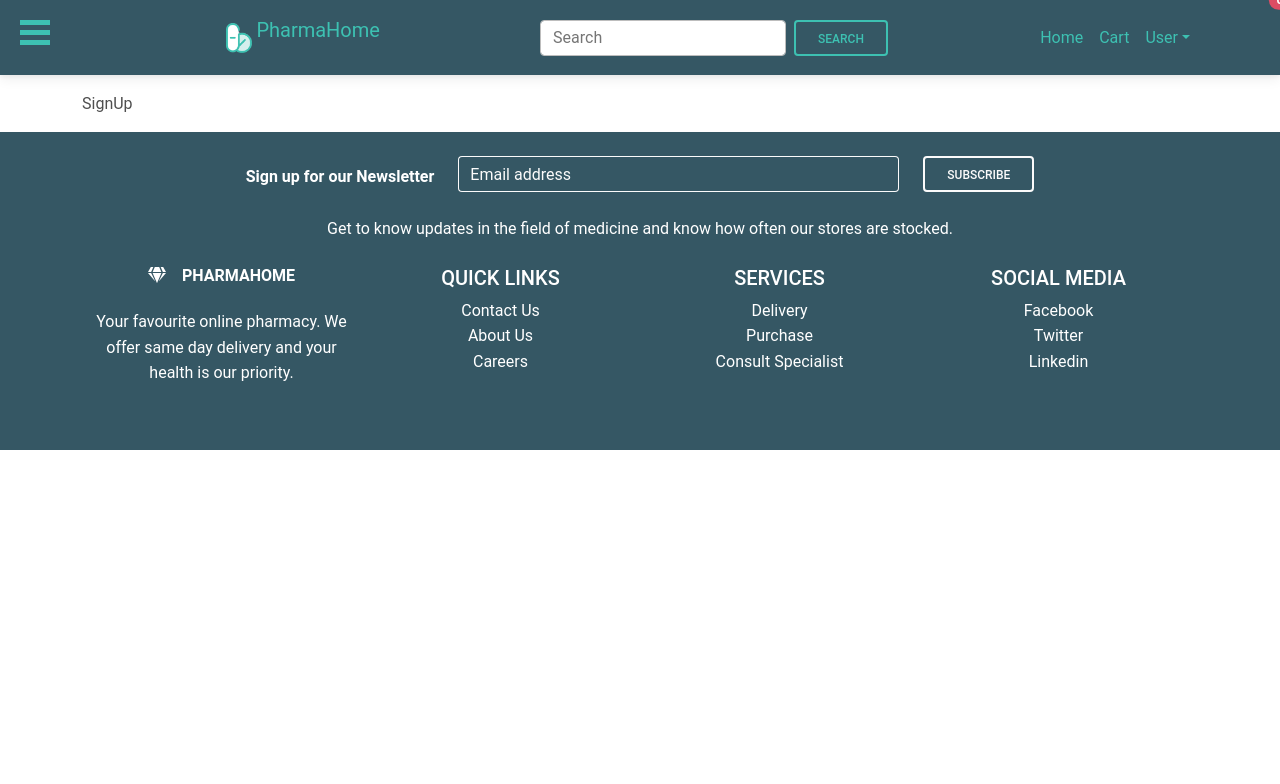
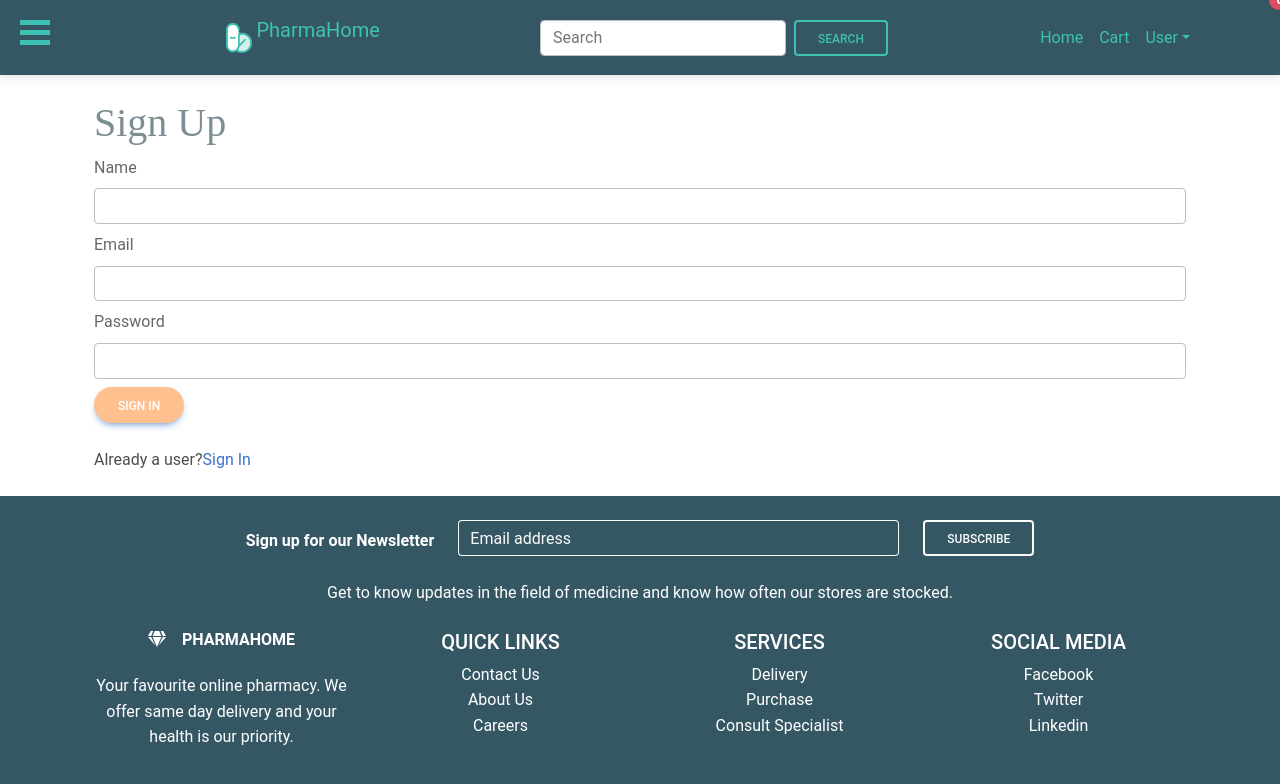
Before and after one commit to Gabx24/frontend_pharmahome, a React (Create React App) app: page /SignUp in a window 1280 px wide. Shown: the top 784 px of the page. Built offline with nearby package versions, Linux system fonts and the light colour scheme; no server answers.

Commit message:
add cart

```diff
--- a/src/Components/SignIn.js
+++ b/src/Components/SignIn.js
@@ -22,7 +22,7 @@ export default function SignIn() {
   };
 
   return (
-    <Container className="container-sm">
+    <Container className="small-container">
       <Helmet>
         <title>Sign In</title>
       </Helmet>
--- a/src/Components/SignUp.js
+++ b/src/Components/SignUp.js
@@ -1,6 +1,51 @@
-import React from "react";
+import Container from "react-bootstrap/Container";
+import Form from "react-bootstrap/Form";
+import { Helmet } from "react-helmet";
+import Button from "react-bootstrap/Button";
+import { useNavigate } from "react-router-dom";
+import { NavLink } from "react-router-dom";
+import { Link } from "react-router-dom";
 
-export const SignUp = () => {
-  return <div>SignUp</div>;
-};
-export default SignUp;
+export default function SignUp() {
+  const navigate = useNavigate();
+  const navigateToSignIn = (event) => {
+    event.preventDefault();
+
+    // 👇️ navigate to /contacts
+    navigate("/SignIn");
+  };
+
+  return (
+    <Container className="small-container">
+      <Helmet>
+        <title>Sign In</title>
+      </Helmet>
+      <h1 className="my-2">Sign Up</h1>
+      <Form>
+        <Form.Group className="mb-2" controlled="email">
+          <Form.Label>Name</Form.Label>
+          <Form.Control type="email" required />
+        </Form.Group>
+      </Form>
+      <Form>
+        <Form.Group className="mb-2" controlled="email">
+          <Form.Label>Email</Form.Label>
+          <Form.Control type="email" required />
+        </Form.Group>
+      </Form>
+      <Form>
+        <Form.Group className="mb-2" controlled="password">
+          <Form.Label>Password</Form.Label>
+          <Form.Control type="password" required />
+        </Form.Group>
+        <div className="mb-4">
+          <Button type="submit">Sign In</Button>
+        </div>
+        <div className="mb-2">
+          Already a user?
+          <Link onClick={navigateToSignIn}>Sign In</Link>
+        </div>
+      </Form>
+    </Container>
+  );
+}
--- a/src/index.css
+++ b/src/index.css
@@ -113,3 +113,6 @@ h1 {
   font-family: "Montserrat";
   font-size: 36px;
 }
+.small-container {
+  max-width: 600px;
+}
```
